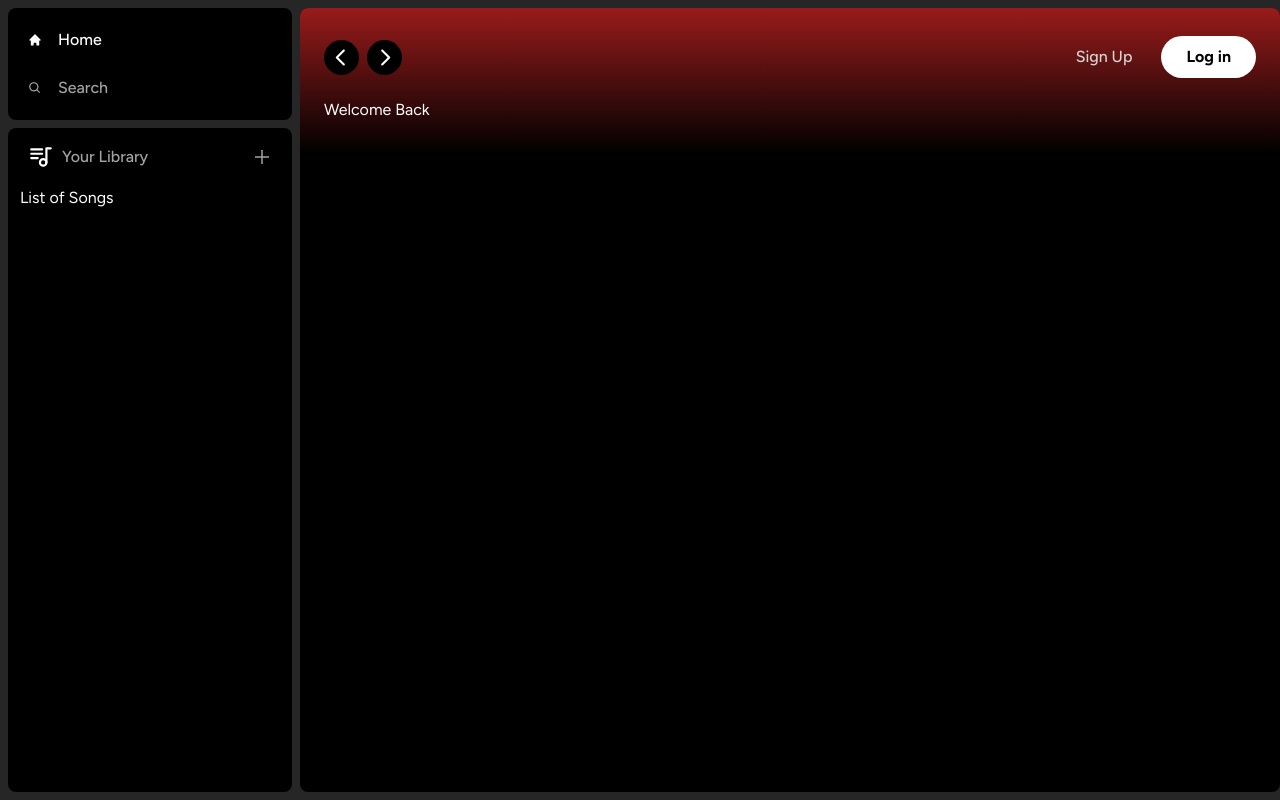
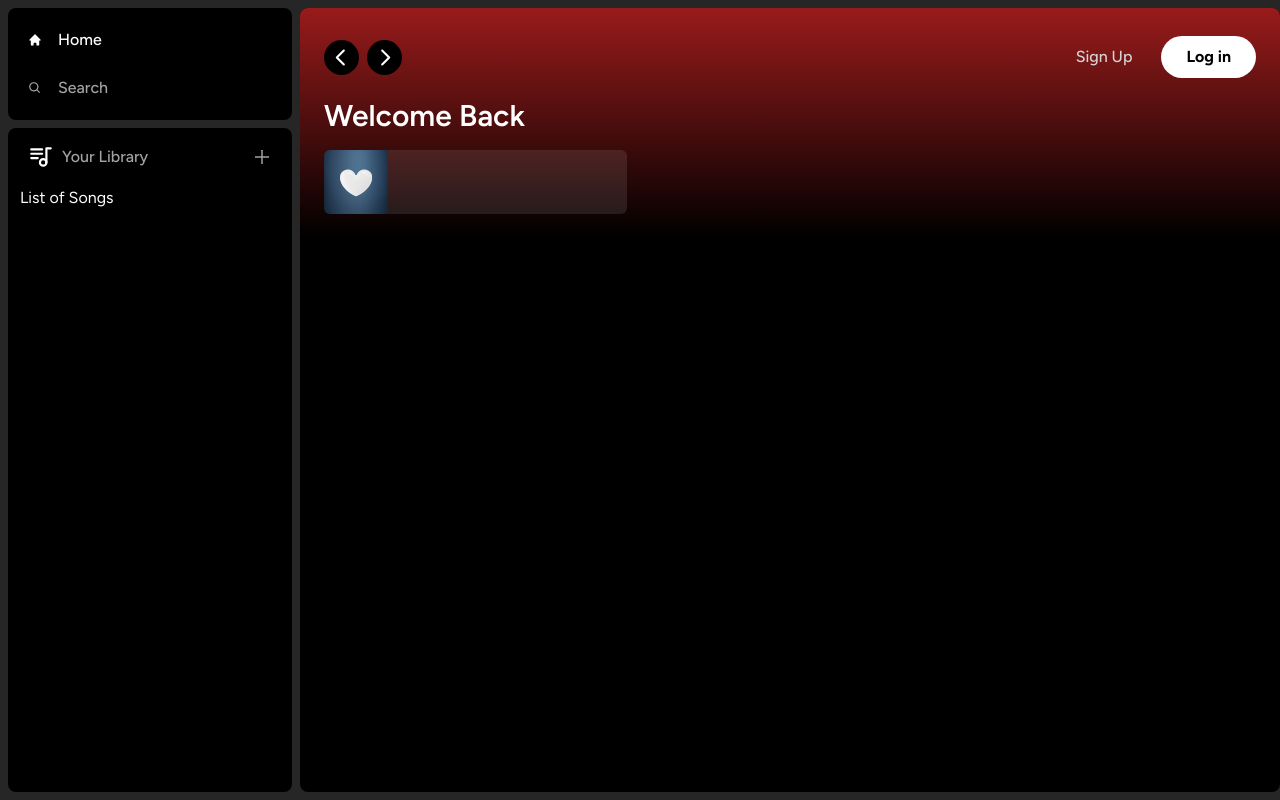
Before and after one commit to 121ShoryaSingh/Musicfy, a Next.js app: page / in a window 1280 px wide. Built offline with nearby package versions, Linux system fonts and the light colour scheme.

Commit message:
Component_Listitem

```diff
--- a/app/(site)/page.tsx
+++ b/app/(site)/page.tsx
@@ -1,11 +1,15 @@
 import Header from "@/components/Header";
+import ListItem from "@/components/ListItem";
 
 export default function Home() {
   return (
     <div className="bg-black rounded-lg h-full w-full overflow-hidden overflow-y-auto">
       <Header>
         <div className="mb-2">
-          <h1>Welcome Back</h1>
+          <h1 className="text-white text-3xl font-semibold">Welcome Back</h1>
+        </div>
+        <div className="grid grid-cols-1 sm:grid-cols-2 xl:grid-cols-3 2xl:grid-cols-3 gap-3 mt-4">
+          <ListItem image="/images/liked.png"/>
         </div>
       </Header>
     </div>
--- /dev/null
+++ b/components/ListItem.tsx
@@ -0,0 +1,31 @@
+"use client"
+
+interface ListItemProps {
+  image: string;
+  name: string;
+  href: string;
+}
+
+
+import { useRouter } from 'next/navigation';
+import React from 'react'
+import Image from 'next/image';
+
+
+const ListItem: React.FC<ListItemProps> = ({ image, name, href}) => {
+  const router = useRouter();
+
+  const onClick = () => {
+    router.push(href);
+  }
+
+  return (
+    <button className='relative group flex items-center rounded-md overflow-hidden gap-x-4 bg-neutral-100/10 hover:bg-neutral-100/20 transition pr-4 '>
+      <div className='relative min-h-[64px] min-w-[64px]'>
+        <Image className="object-cover" fill src={image} alt={Image}/>
+      </div>
+    </button>
+  )
+}
+
+export default ListItem
```
Also changed, not shown: public/images/Liked.png (added).
